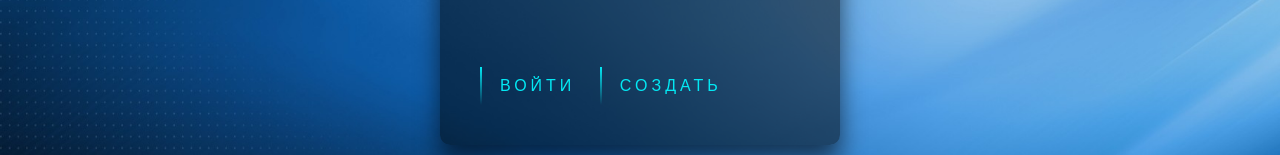
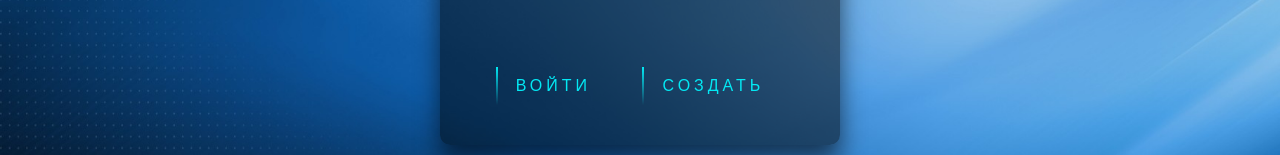
Before and after one commit to romantic3301/romantic3301.github.io, a plain HTML site: page index.html in a window 1280 px wide. Shown: the part 432-587 px from the top of the page. Drawn offline with Linux system fonts and the light colour scheme.

Commit message:
Update style.css

```diff
--- a/css/style.css
+++ b/css/style.css
@@ -170,5 +170,5 @@ button {outline: none; /* Для синий ободки */
   }
 }
 .button-box {
-display-flex;
+display:flex;
 justify-content:space-around;}
```
